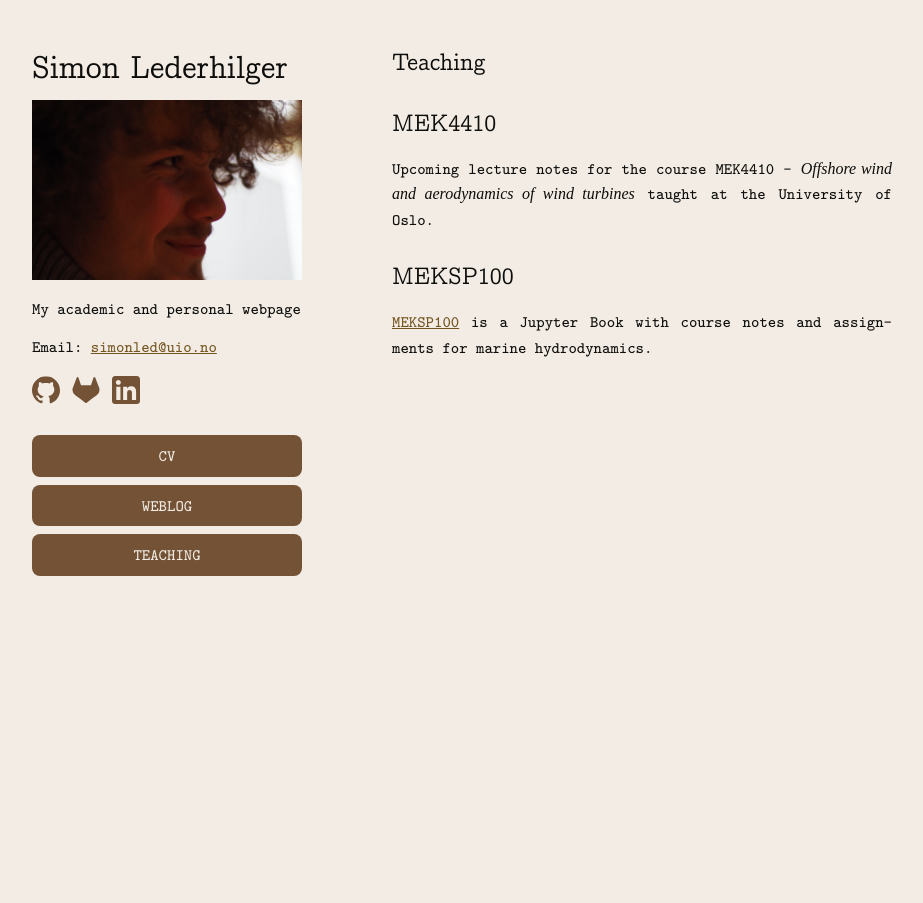
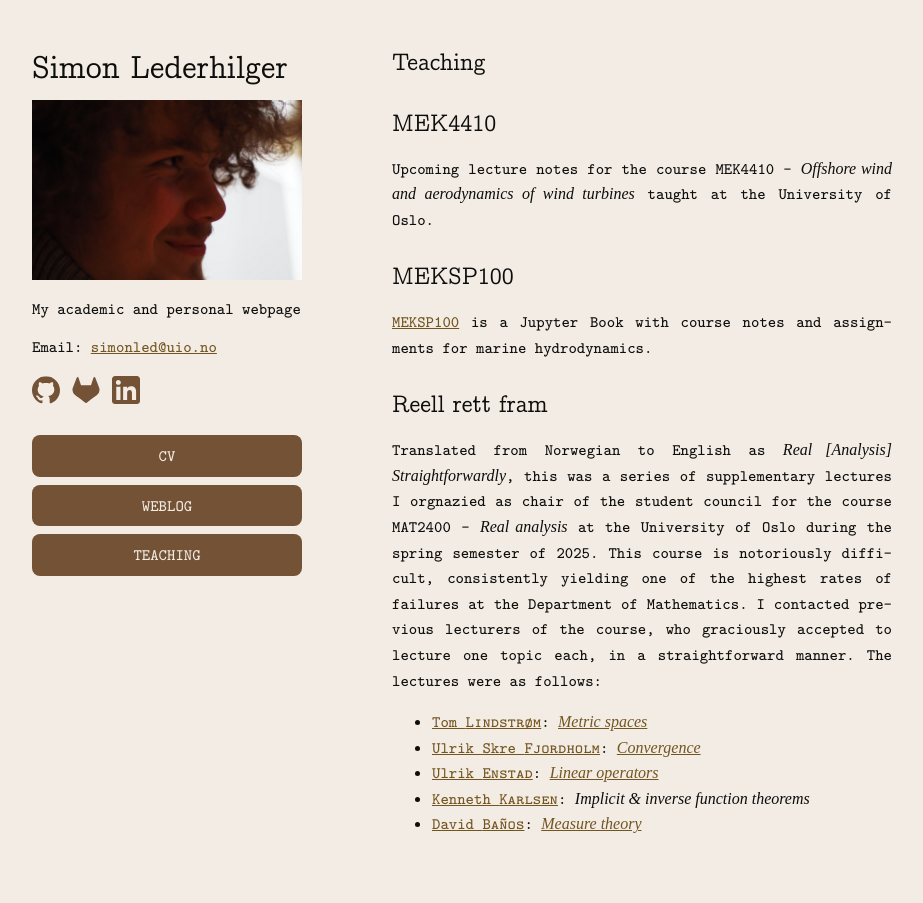
Before and after one commit to lederhilger/lederhilger.github.io, a Jekyll site: the page built from teaching.md, in a window 1280 px wide. Shown: the whole page, without its empty margins (178-1101 px from the left). Built offline with Jekyll 4.4.1, drawn with Linux system fonts in a browser that asks for light colours; some web fonts are replaced; a script that is not in the unit is left out.

Commit message:
Reell rett fram

```diff
--- a/teaching.md
+++ b/teaching.md
@@ -12,3 +12,15 @@ Upcoming lecture notes for the course MEK4410 -- *Offshore wind and aerodynamics
 ## MEKSP100
 
 [MEKSP100](https://lederhilger.github.io/meksp100/) is a Jupyter Book with course notes and assignments for marine hydrodynamics.
+
+## Reell rett fram
+
+Translated from Norwegian to English as *Real [Analysis] Straightforwardly*, this was a series of supplementary lectures I orgnazied as chair of the student council for the course MAT2400 -- *Real analysis* at the University of Oslo during the spring semester of 2025.
+This course is notoriously difficult, consistently yielding one of the highest rates of failures at the Department of Mathematics.
+I contacted previous lecturers of the course, who graciously accepted to lecture one topic each, in a straightforward manner.
+The lectures were as follows:
+- <a href="https://mn.uio.no/math/personer/vit/lindstro/">Tom <span class="smallcaps">Lindstrøm</span></a>: <a href="https://mn.uio.no/math/livet-rundt-studiene/studentdemokrati/matematisk-fagutvalg/arrangementer/metriskeromtom.pdf"><em>Metric spaces</em></a>
+- <a href="https://mn.uio.no/math/personer/vit/ulriksf/">Ulrik Skre <span class="smallcaps">Fjordholm</span></a>: <a href="https://mn.uio.no/math/livet-rundt-studiene/studentdemokrati/matematisk-fagutvalg/arrangementer/reell-rett-fra-konvergens-07-25"><em>Convergence</em></a>
+- <a href="htpps://mn.uio.no/math/english/people/aca/ubenstad/">Ulrik <span class="smallcaps">Enstad</span></a>: <a href="https://mn.uio.no/math/livet-rundt-studiene/studentdemokrati/matematisk-fagutvalg/arrangementer/lineareoperatorerkenneth.pdf"><em>Linear operators</em></a>
+- <a href="https://mn.uio.no/math/english/people/aca/kennethk/">Kenneth <span class="smallcaps">Karlsen</span></a>: <em>Implicit & inverse function theorems</em>
+- <a href="https://mn.uio.no/math/english/people/aca/davidru/"> David <span class="smallcaps">Baños</span></a>: <a href="https://mn.uio.no/math/livet-rundt-studiene/studentdemokrati/matematisk-fagutvalg/arrangementer/presentasjon.pdf"><em>Measure theory</em></a>
```
